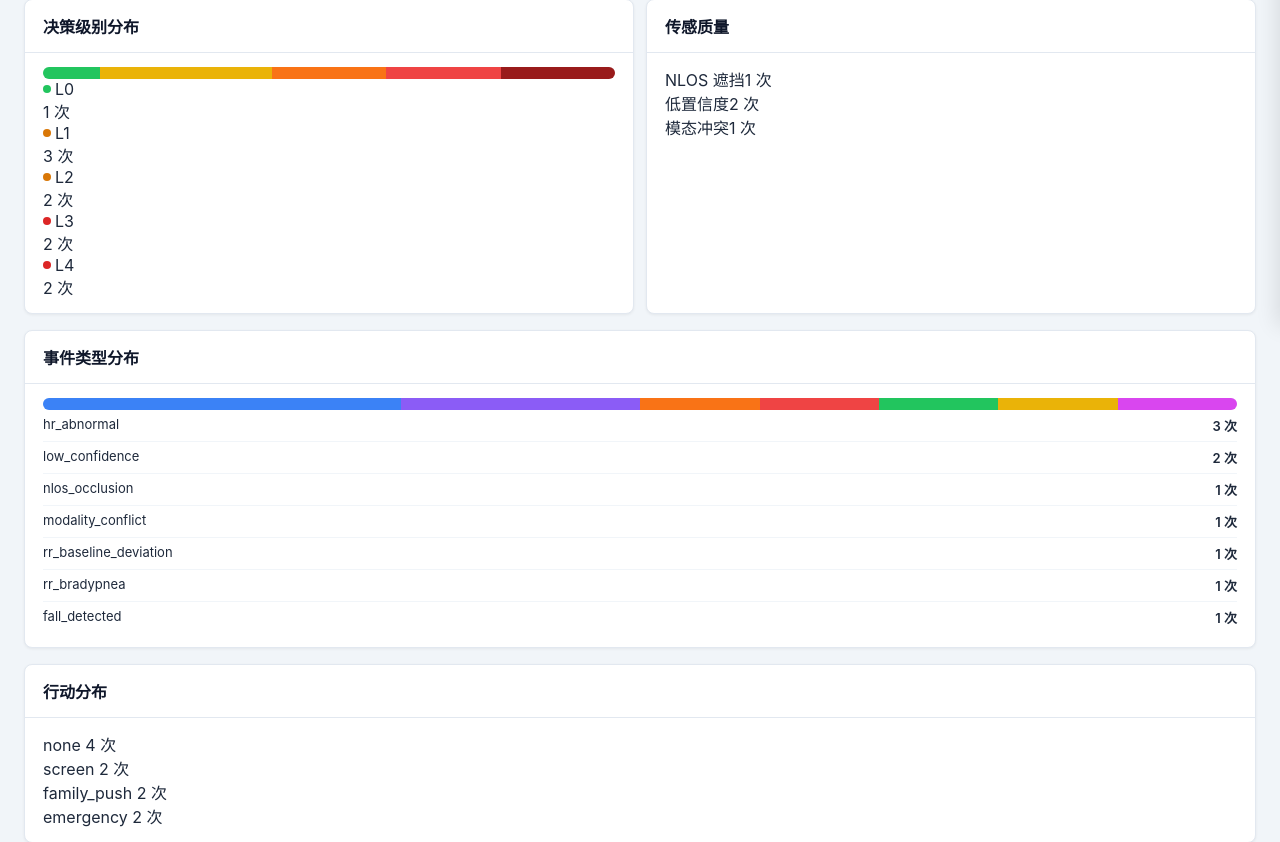
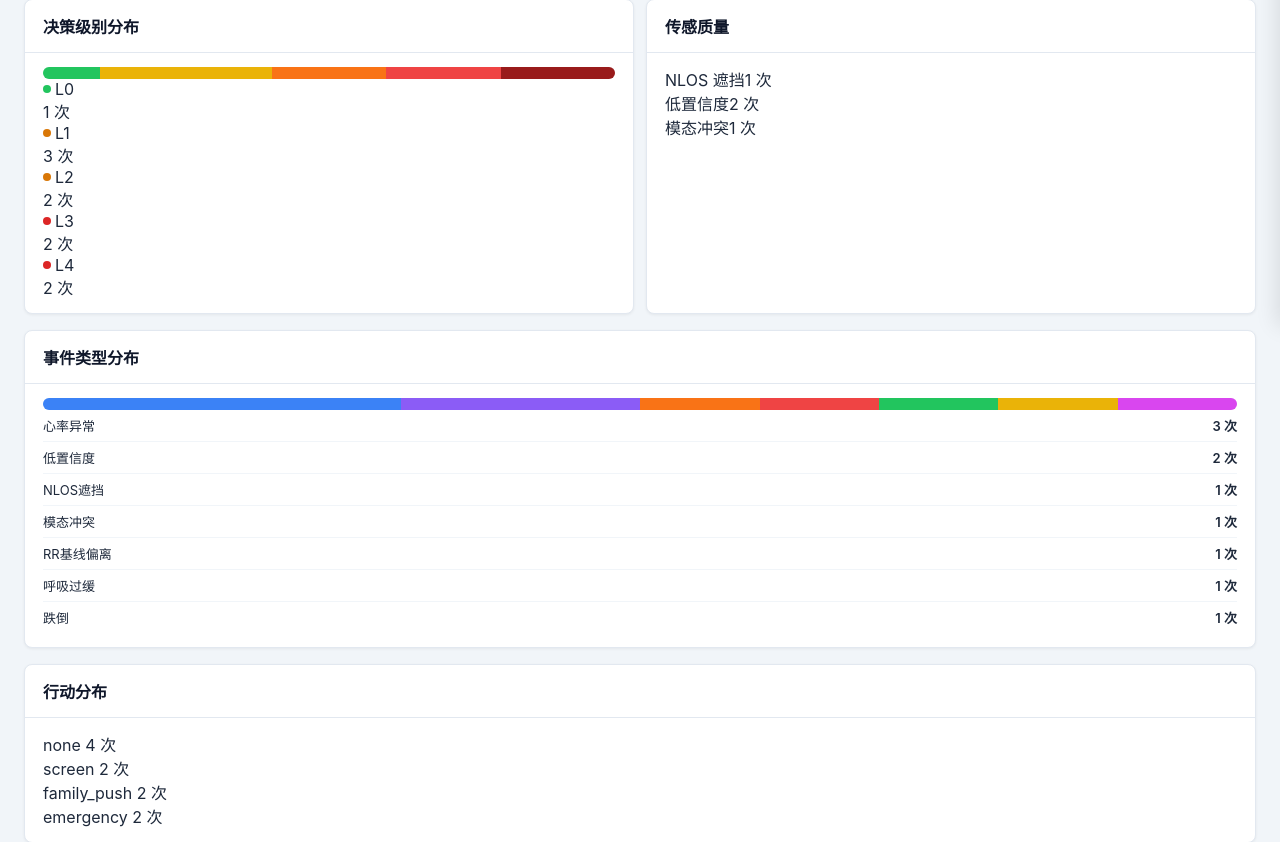
Before and after one commit to jiale-li-orion/SuperSensorDoctor, a FastAPI app: page /report in a window 1280 px wide. Shown: the part 474-1316 px from the top of the page. Run offline with FastAPI, Linux system fonts and the light colour scheme; data comes from the database, SQL or seed files in the repository; data that the repository does not hold is empty.

Commit message:
feat(ui): unified event type Chinese labels + visual polish across all pages
- base.html: added shared EVENT_TYPES mapping (10 event types with
  label/icon/color/badge class), eventInfo()/eventHTML() helpers
- dashboard.html: renderEvents() uses eventInfo() for Chinese labels,
  color-coded status dots, cleaner card layout
- episodes.html: table shows Chinese event names, channel in Chinese
  (屏幕/家属/紧急), cleaner row styling
- episode_detail.html: header uses event_label Jinja2 filter
- report.html: event_type_breakdown uses event_label filter
- app.py: registered event_label/event_color Jinja2 filters with
  _EVENT_LABELS and _EVENT_COLORS mappings

```diff
--- a/web/app.py
+++ b/web/app.py
@@ -39,6 +39,41 @@ templates = Jinja2Templates(directory=str(TEMPLATES_DIR))
 # Register markdown filter for report rendering
 import markdown as md_lib
 templates.env.filters["markdown"] = lambda t: md_lib.markdown(t, extensions=["nl2br"]) if t else ""
+
+# Event type to Chinese label mapping (shared across templates)
+_EVENT_LABELS = {
+    "hr_abnormal": "心率异常",
+    "rr_bradypnea": "呼吸过缓",
+    "rr_tachypnea": "呼吸急促",
+    "rr_baseline_deviation": "RR基线偏离",
+    "temp_abnormal": "体温异常",
+    "fall_detected": "跌倒",
+    "fall_no_physiological_change": "跌倒（无生理变化）",
+    "low_confidence": "低置信度",
+    "nlos_occlusion": "NLOS遮挡",
+    "modality_conflict": "模态冲突",
+}
+_EVENT_COLORS = {
+    "hr_abnormal": "#ef4444",
+    "rr_bradypnea": "#8b5cf6",
+    "rr_tachypnea": "#f97316",
+    "rr_baseline_deviation": "#8b5cf6",
+    "temp_abnormal": "#f97316",
+    "fall_detected": "#991b1b",
+    "fall_no_physiological_change": "#991b1b",
+    "low_confidence": "#94a3b8",
+    "nlos_occlusion": "#f59e0b",
+    "modality_conflict": "#d946ef",
+}
+
+def _event_label(t: str) -> str:
+    return _EVENT_LABELS.get(t, t or "未知")
+
+def _event_color(t: str) -> str:
+    return _EVENT_COLORS.get(t, "#94a3b8")
+
+templates.env.filters["event_label"] = _event_label
+templates.env.filters["event_color"] = _event_color
 
 app.mount("/static", StaticFiles(directory=str(STATIC_DIR)), name="static")
 
--- a/web/templates/base.html
+++ b/web/templates/base.html
@@ -354,6 +354,27 @@
         updateTimestamp();
         pollConnection();
 
+        // Event type helpers (available to all templates)
+        const EVENT_TYPES = {
+            hr_abnormal: { label: '心率异常', icon: '❤️', color: '#ef4444', badge: 'badge-danger' },
+            rr_bradypnea: { label: '呼吸过缓', icon: '🫁', color: '#8b5cf6', badge: 'badge-warn' },
+            rr_tachypnea: { label: '呼吸急促', icon: '🫁', color: '#f97316', badge: 'badge-danger' },
+            rr_baseline_deviation: { label: 'RR基线偏离', icon: '📊', color: '#8b5cf6', badge: 'badge-warn' },
+            temp_abnormal: { label: '体温异常', icon: '🌡️', color: '#f97316', badge: 'badge-warn' },
+            fall_detected: { label: '跌倒', icon: '⚠️', color: '#991b1b', badge: 'badge-danger' },
+            fall_no_physiological_change: { label: '跌倒(无生理变化)', icon: '⚠️', color: '#991b1b', badge: 'badge-warn' },
+            low_confidence: { label: '低置信度', icon: '📡', color: '#94a3b8', badge: 'badge-neutral' },
+            nlos_occlusion: { label: 'NLOS遮挡', icon: '🚧', color: '#f59e0b', badge: 'badge-warn' },
+            modality_conflict: { label: '模态冲突', icon: '🔗', color: '#d946ef', badge: 'badge-danger' },
+        };
+        function eventInfo(type) {
+            return EVENT_TYPES[type] || { label: type || '未知', icon: '❓', color: '#94a3b8', badge: 'badge-neutral' };
+        }
+        function eventHTML(type, detail) {
+            const e = eventInfo(type);
+            return `<span class="flex gap-4"><span class="status-dot" style="background:${e.color};display:inline-block;"></span>${e.label}</span>`;
+        }
+
         // Z-score helpers (available to all templates)
         function zColor(z) {
             if (z === null || z === undefined) return '#94a3b8';
--- a/web/templates/episode_detail.html
+++ b/web/templates/episode_detail.html
@@ -43,7 +43,7 @@
             <h1>诊断详情</h1>
             <div class="text-muted text-sm mt-8">
                 {% set et = health_event.event_type if health_event else episode.episode_id %}
-                {{ et }} · {{ episode.start_time[:19] if episode.start_time else '—' }}
+                {{ et | event_label }} · {{ episode.start_time[:19] if episode.start_time else '—' }}
             </div>
         </div>
         <div style="text-align:right;">
--- a/web/templates/report.html
+++ b/web/templates/report.html
@@ -104,12 +104,12 @@
         <div class="level-bar">
             {% set et_total = [event_type_breakdown[0]['count'] if event_type_breakdown else 1, 1] | max %}
             {% for item in event_type_breakdown[:8] %}
-            <div class="level-seg" style="width:{{ (item.count / et_total * 100)|round(1) }}%;background:{{ loop.cycle('#3b82f6','#8b5cf6','#f97316','#ef4444','#22c55e','#eab308','#d946ef','#6366f1') }};" title="{{ item.type }}: {{ item.count }}"></div>
+            <div class="level-seg" style="width:{{ (item.count / et_total * 100)|round(1) }}%;background:{{ loop.cycle('#3b82f6','#8b5cf6','#f97316','#ef4444','#22c55e','#eab308','#d946ef','#6366f1') }};" title="{{ item.type | event_label }}: {{ item.count }}"></div>
             {% endfor %}
         </div>
         {% for item in event_type_breakdown[:10] %}
         <div class="event-type-row">
-            <span>{{ item.type }}</span>
+            <span>{{ item.type | event_label }}</span>
             <span class="fw-600">{{ item.count }} 次</span>
         </div>
         {% endfor %}
```
Also changed, not shown: web/templates/dashboard.html (+16 -15 lines), web/templates/episodes.html (+10 -8 lines).
